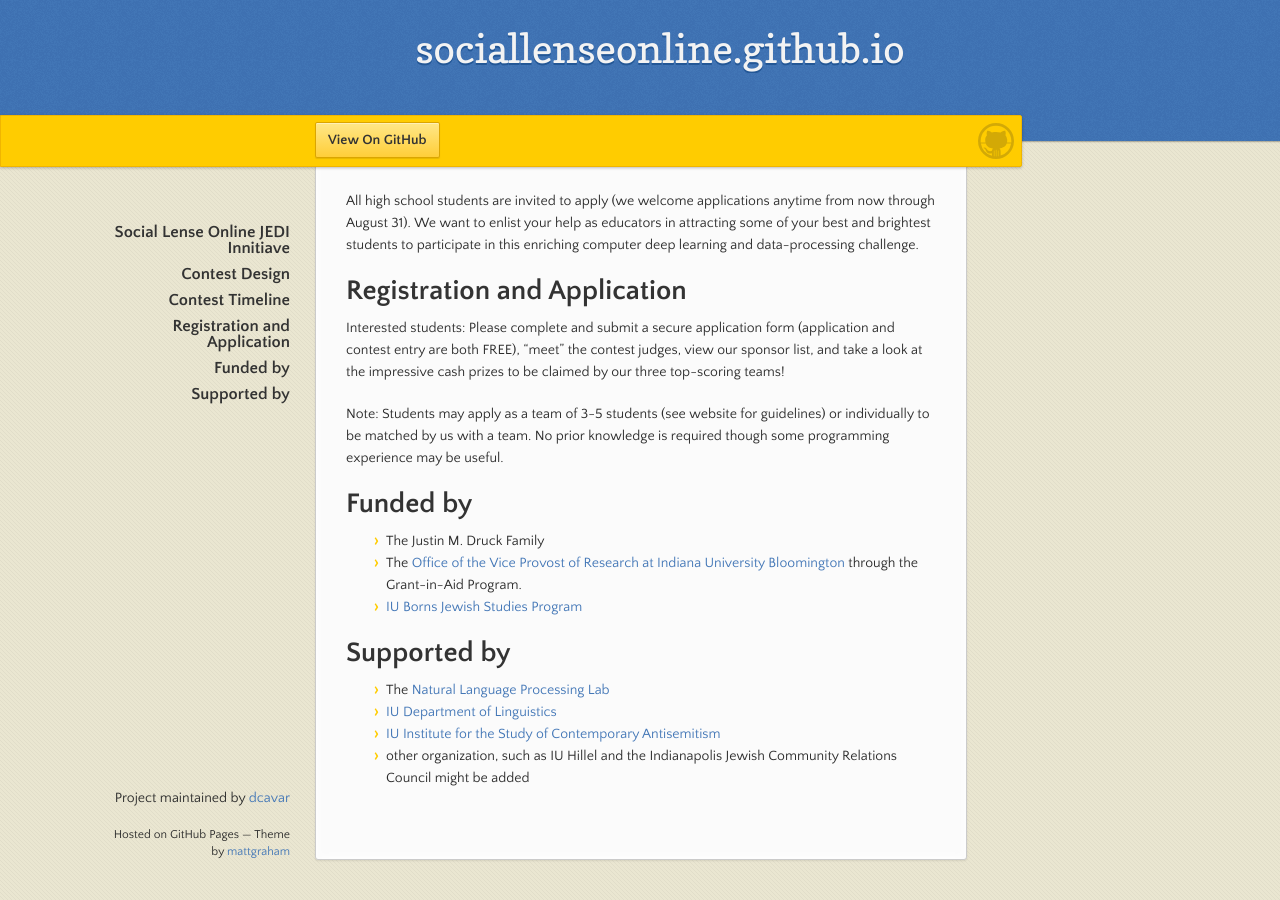
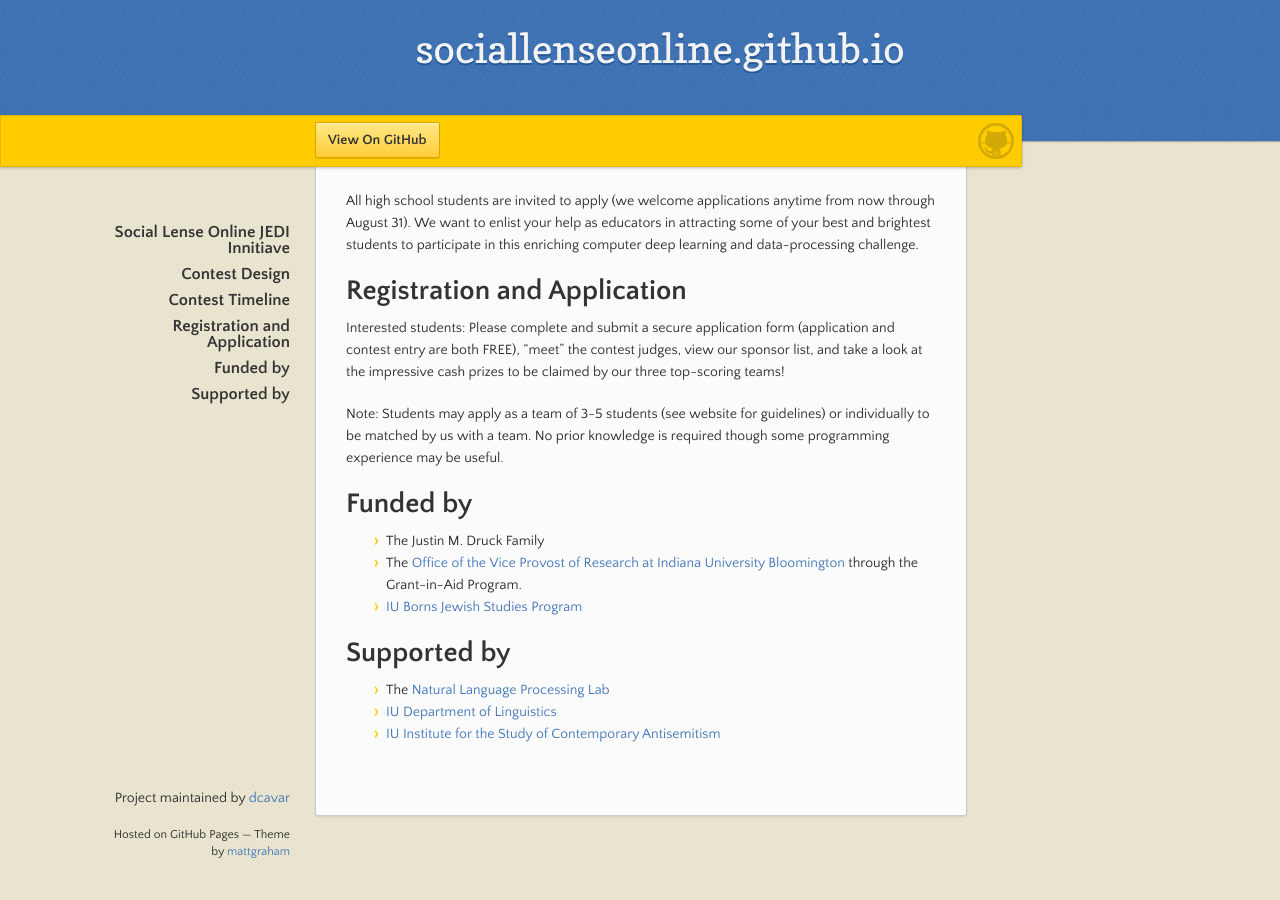
Before and after one commit to dcavar/sociallenseonline.github.io, a Jekyll site: the page built from docs/index.md, in a window 1280 px wide and 900 px high, scrolled down 2266 px. Built offline with Jekyll 4.4.1, drawn with Linux system fonts in a browser that asks for light colours; the repository's description, which GitHub fills in, is left out; after the commit the page ends 3122 px from its top, so only the background shows below that.

```diff
--- a/docs/index.md
+++ b/docs/index.md
@@ -105,4 +105,3 @@
 - The [Natural Language Processing Lab](https://nlp-lab.org/)
 - [IU Department of Linguistics](http://www.indiana.edu/~lingdept/)
 - [IU Institute for the Study of Contemporary Antisemitism](https://isca.indiana.edu/)
-- other organization, such as IU Hillel and the Indianapolis Jewish Community Relations Council might be added
```
